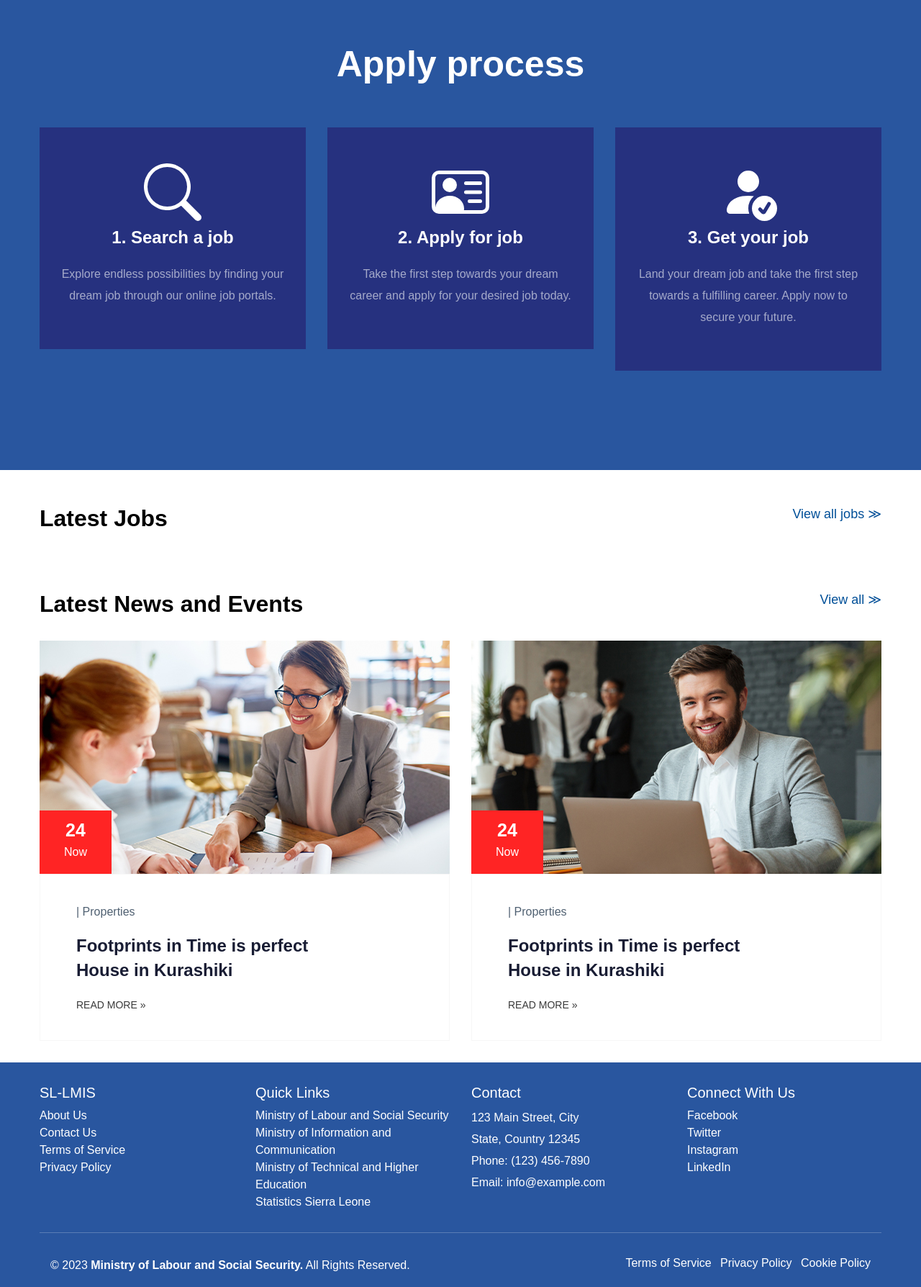
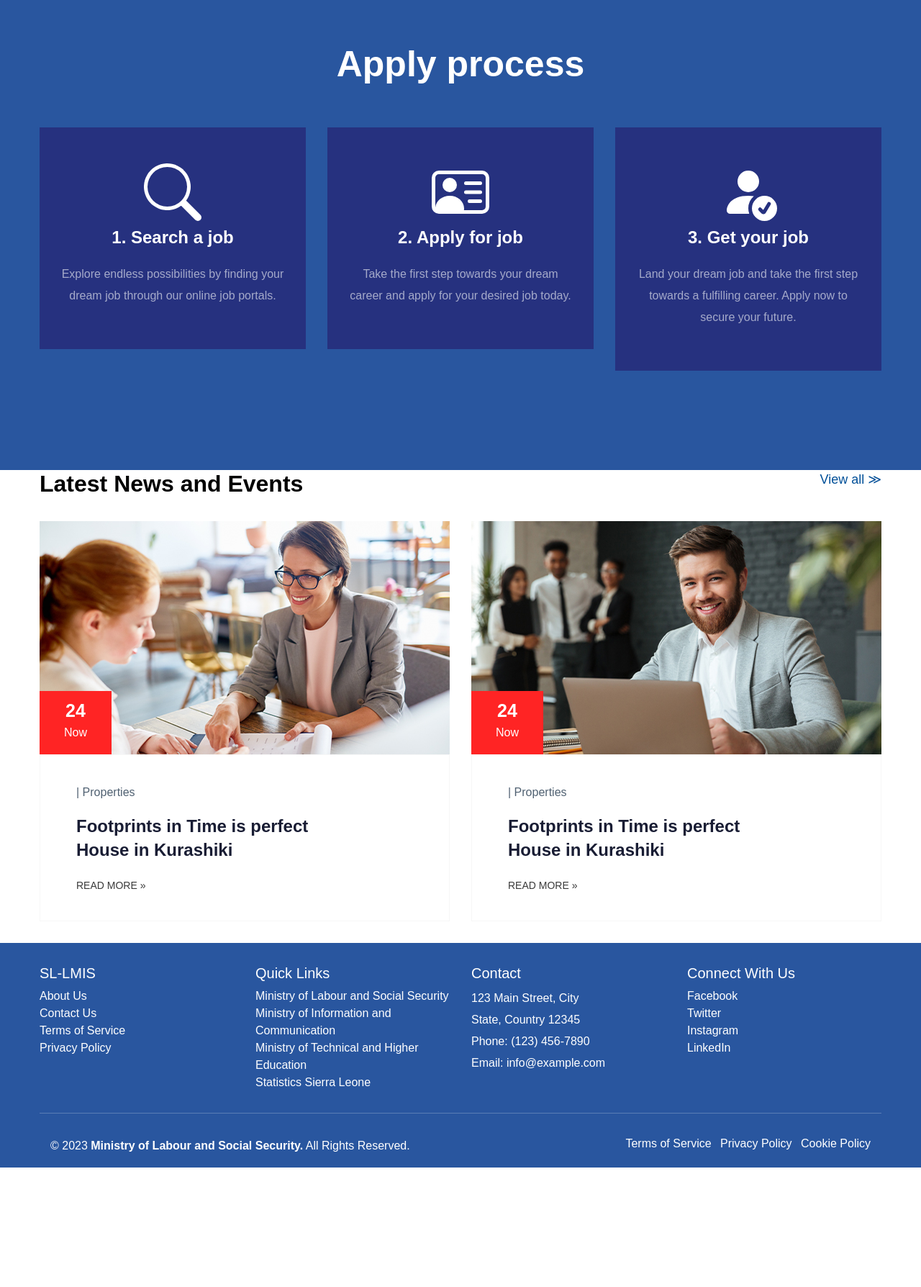
Before and after one commit to gilbertfullah/sl_lmis, a Django app: page / in a window 1280 px wide. Shown: the part 804-2592 px from the top of the page at 72% size. After the commit the page ends 2426 px from the top, so only its background shows below. Run offline with Django 4.2, Linux system fonts and the light colour scheme; data that the repository does not hold is empty; parts of the project's set-up code (start-up, migrations or seed data) failed here and were passed over; some libraries are stand-ins or nearby versions; some web fonts are replaced.

Commit message:
new changes

```diff
--- a/core/templates/core/home.html
+++ b/core/templates/core/home.html
@@ -174,42 +174,7 @@
 </div>
 <!-- How  Apply Process End-->
 
-<!-- Latest Jobs -->
-<section class="py-5">
-    <div class="container">
-        <div class="section-title">
-            <div class="row">
-                <div class="col-lg-6 mb-4" style="text-align: left;">
-                    <h2 style="color: black; font-weight: bold;">Latest Jobs</h2>
-                </div>
-                <div class="col-lg-6" style="text-align: right;">
-                    <a href="#" style="color: #004F98; font-size: 18px;">View all jobs &#8811;</a>
-                </div>
-            </div>
-          </div>
-      <div class="row">
-        {% for job in jobs %}
-        <div class="col-lg-4 col-md-6">
-          <div class="job-item card mb-4" style="height:420px">
-            <img src="{{ job.logo.url}}" class="card-img-top px-4" alt="{{ job.title}}" height="200" width="100%">
-            <div class="card-body">
-              <h5 class="card-title"><b>{{ job.title}}</b></h5>
-              <p class="card-text"><small class="text-muted">Application ends: {{ job.expiration_date}}</small></p>
-              <span class="text-truncate me-3"><svg xmlns="http://www.w3.org/2000/svg" width="16" height="16" fill="#29569F" class="bi bi-geo-alt-fill" viewBox="0 0 16 16">
-                <path d="M8 16s6-5.686 6-10A6 6 0 0 0 2 6c0 4.314 6 10 6 10zm0-7a3 3 0 1 1 0-6 3 3 0 0 1 0 6z"/>
-              </svg> {{job.location}}</span>
-            <span class="text-truncate me-3"><svg xmlns="http://www.w3.org/2000/svg" width="16" height="16" fill="#29569F" class="bi bi-clock-fill" viewBox="0 0 16 16">
-                <path d="M16 8A8 8 0 1 1 0 8a8 8 0 0 1 16 0zM8 3.5a.5.5 0 0 0-1 0V9a.5.5 0 0 0 .252.434l3.5 2a.5.5 0 0 0 .496-.868L8 8.71V3.5z"/>
-              </svg> {{job.contract}}</span>
-              <a href="#" class="btn btn-primary mt-4" style="color:white; background-color:#29569F">Read More</a>
-            </div>
-          </div>
-        </div>
-        {% endfor %}
-      </div>
-    </div>
-  </section>
-<!-- Latest Jobs End -->
+
 
 <!-- Blog Area Start -->
 <div class="home-blog-area">
```
